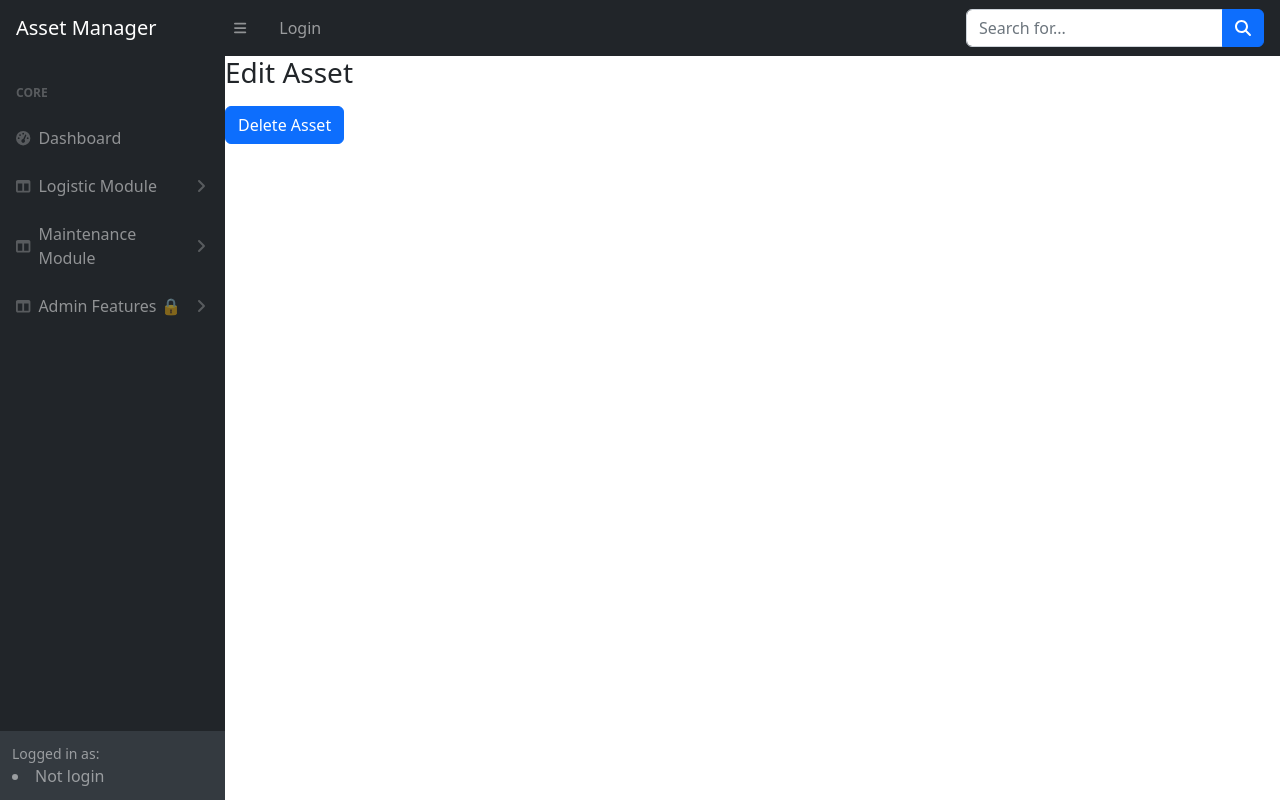
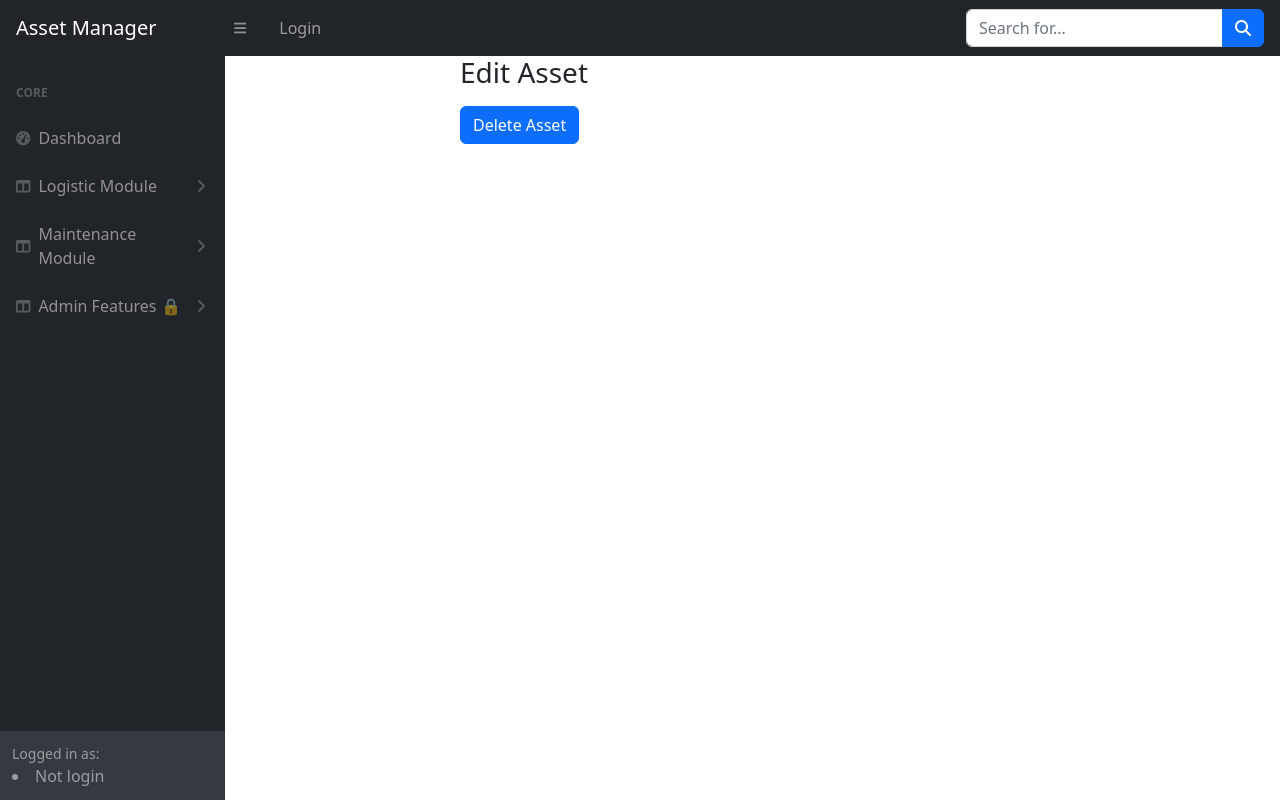
Before and after one commit to LuisNavarro35/AssetManagerWebApp, a Flask app: template templates/edit_asset.html in a window 1280 px wide. Run offline with Flask 3, Linux system fonts and the light colour scheme; the template is opened without the code that fills it: values that come from a table or form of the project are taken from there, others are empty; some libraries are stand-ins or nearby versions.

Commit message:
correction

```diff
--- a/templates/edit_asset.html
+++ b/templates/edit_asset.html
@@ -12,7 +12,7 @@
 
     <div id="layoutSidenav_content">
         <main>
-            <div style="width: 60%;">
+            <div class="container-fluid px-4" style="width: 60%;">
 
 
            <h3>Edit Asset</h3>
```
